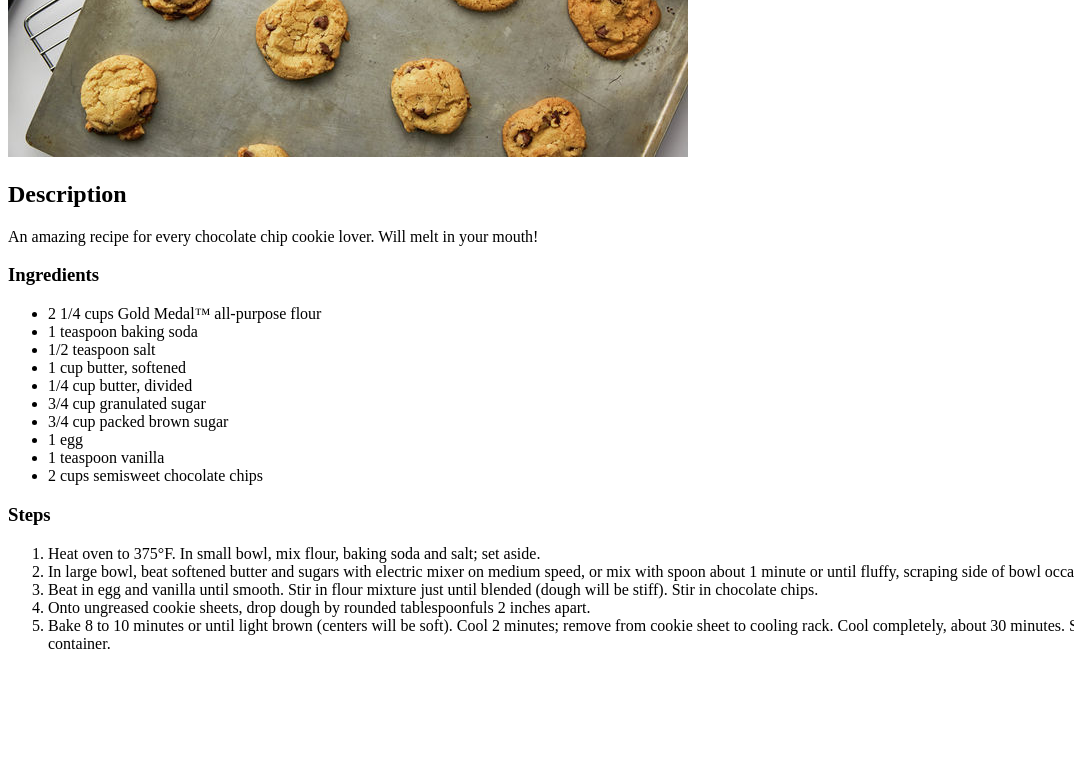
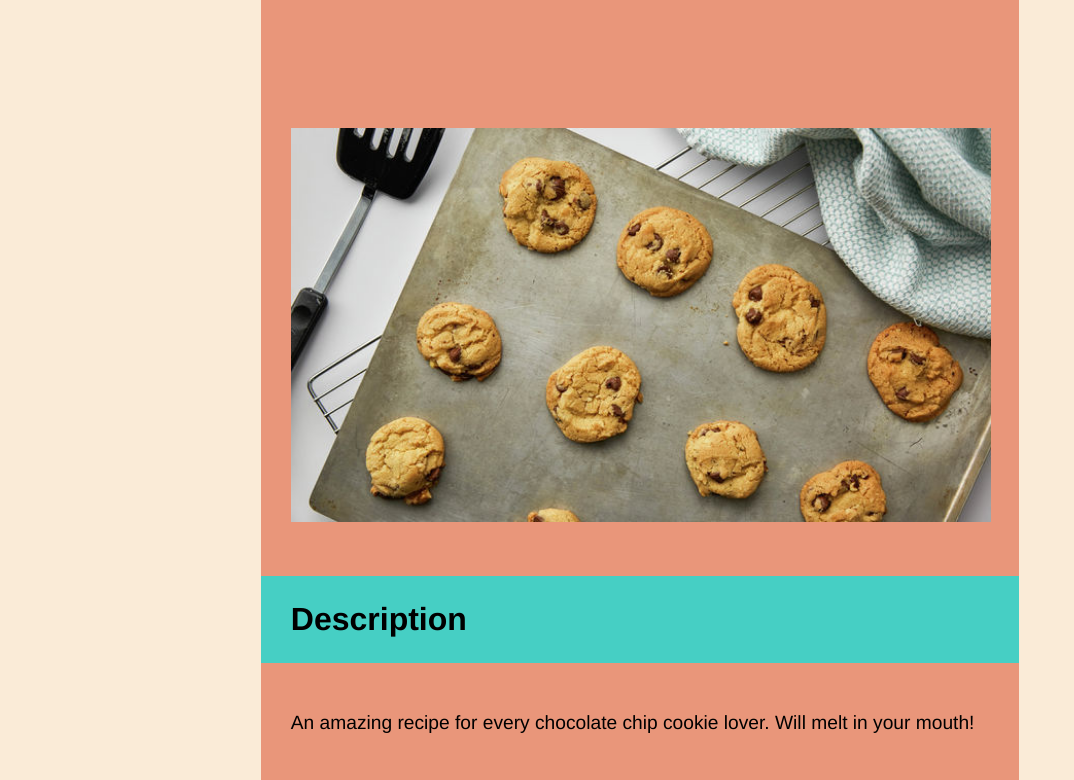
Before and after one commit to dneuterman/odin-recipes, a plain HTML site: page recipes/cookie.html in a window 1280 px wide. Shown: the part 306-1086 px from the top of the page, without its empty margins (0-1074 px from the left). Before the commit the page ends 975 px from the top, so only its background shows below. Drawn offline with Linux system fonts and the light colour scheme.

Commit message:
added css styling

```diff
--- /dev/null
+++ b/css/style.css
@@ -0,0 +1,55 @@
+body {
+    background-color: antiquewhite;
+    font-family: Helvetica, sans-serif;
+}
+
+.title {
+    font-size: 4em;
+    padding: 100px 0;
+}
+
+.container {
+    margin: 0 auto;
+    width: 60%;
+    background-color: darksalmon;
+    text-align: center;
+}
+
+ul {
+    list-style-position: inside;
+}
+
+.section {
+    background-color: rgb(70, 207, 196);
+    padding: 25px 0;
+    margin: 0;
+    font-size: 2em;
+}
+
+.recipe-list {
+    padding: 50px 0;
+}
+
+.recipe-list li {
+    padding: 15px 0;
+}
+
+.container.recipe {
+    text-align: left;
+}
+
+.recipe-section {
+    padding-left: 30px;
+}
+
+.content {
+    padding: 30px;
+    font-size: 1.2em;
+}
+
+img {
+    height: auto;
+    width: 700px;
+    margin-bottom: 50px;
+    padding-left: 30px;
+}
--- a/recipes/cookie.html
+++ b/recipes/cookie.html
@@ -5,14 +5,16 @@
     <meta http-equiv="X-UA-Compatible" content="IE=edge">
     <meta name="viewport" content="width=device-width, initial-scale=1.0">
     <title>Ultimate Chocolate Chip Cookie</title>
+    <link rel="stylesheet" href="../css/style.css">
 </head>
 <body>
-    <h1>Ultimate Chocolate Chip Cookie</h1>
+    <div class="container recipe">
+        <h1 class="title recipe-section">Ultimate Chocolate Chip Cookie</h1>
         <img src="../img/cookie.jpg" alt="Ultimate Chocolate Chip Cookie">
-    <h2>Description</h2>
-    <p>An amazing recipe for every chocolate chip cookie lover. Will melt in your mouth!</p>
-    <h3>Ingredients</h3>
-    <ul>
+        <h3 class="section recipe-section">Description</h2>
+        <p class="content">An amazing recipe for every chocolate chip cookie lover. Will melt in your mouth!</p>
+        <h3 class="section recipe-section">Ingredients</h3>
+        <ul class="content">
             <li>2 1/4 cups Gold Medal™ all-purpose flour</li>
             <li>1 teaspoon baking soda</li>
             <li>1/2 teaspoon salt</li>
@@ -24,13 +26,14 @@
             <li>1 teaspoon vanilla</li>
             <li>2 cups semisweet chocolate chips</li>
         </ul>
-    <h3>Steps</h3>
-    <ol>
+        <h3 class="section recipe-section">Steps</h3>
+        <ol class="content">
             <li>Heat oven to 375°F. In small bowl, mix flour, baking soda and salt; set aside.</li>
             <li>In large bowl, beat softened butter and sugars with electric mixer on medium speed, or mix with spoon about 1 minute or until fluffy, scraping side of bowl occasionally.</li>
             <li>Beat in egg and vanilla until smooth. Stir in flour mixture just until blended (dough will be stiff). Stir in chocolate chips.</li>
             <li>Onto ungreased cookie sheets, drop dough by rounded tablespoonfuls 2 inches apart.</li>
             <li>Bake 8 to 10 minutes or until light brown (centers will be soft). Cool 2 minutes; remove from cookie sheet to cooling rack. Cool completely, about 30 minutes. Store covered in airtight container.</li>
         </ol>
+    </div>
 </body>
 </html>
```
Also changed, not shown: index.html (+10 -7 lines), recipes/chicken-tenders.html (+10 -7 lines), recipes/lobster-colorado.html (+10 -7 lines). Lines whose indentation alone changed are shown as unchanged.
